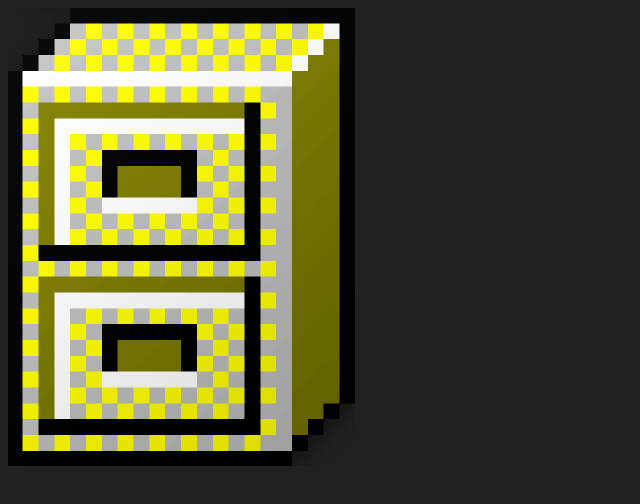
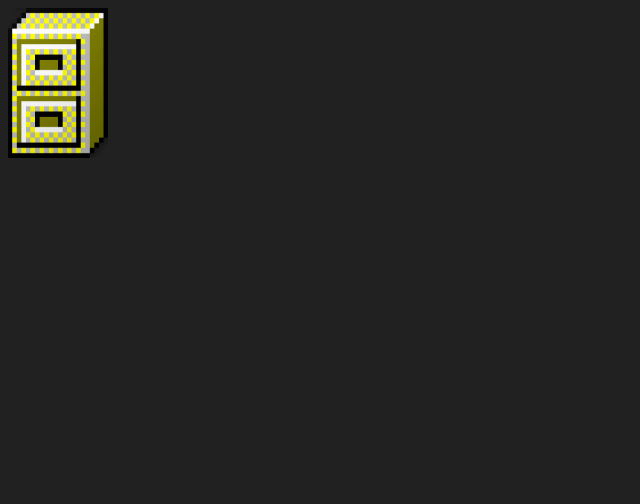
Before and after one commit to nohatTV/nohat.github.io, a website: page index.html in a window 1280 px wide. Shown: the whole page, without its empty margins (0-640 px from the left). Drawn offline with Linux system fonts and the light colour scheme.

Commit message:
Update index.html

```diff
--- a/index.html
+++ b/index.html
@@ -7,7 +7,7 @@
 </head>
     <body bgcolor="#212121">
     <a href="https://https://5ad.github.io/nohat.github.io/main.html/">
-    <img alt="Stop Looking..." src="file2.png"width="347" height="458">
+    <img alt="Stop Looking..." src="file2.png"width="100" height="150">
     </a>
 </body>
 </html>
```
